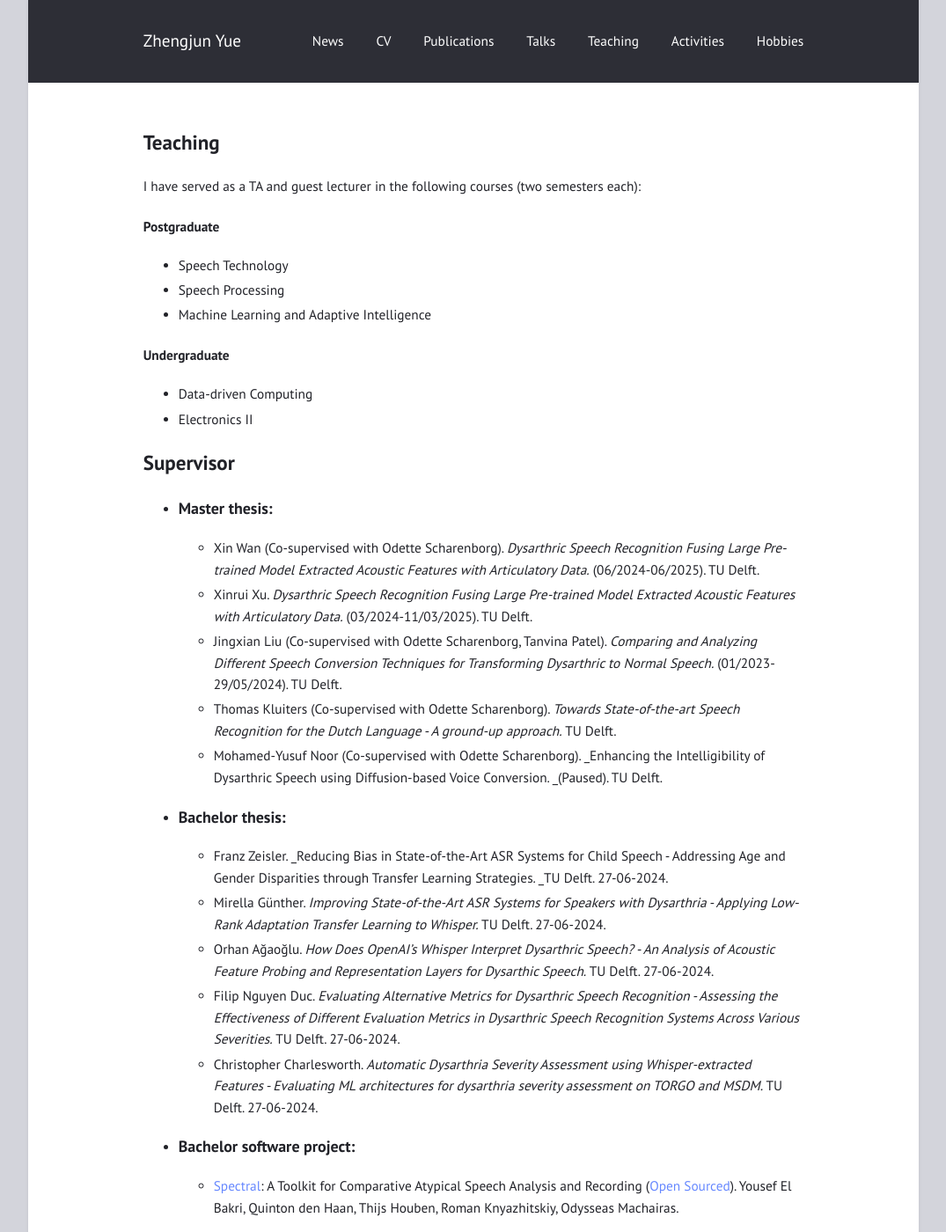
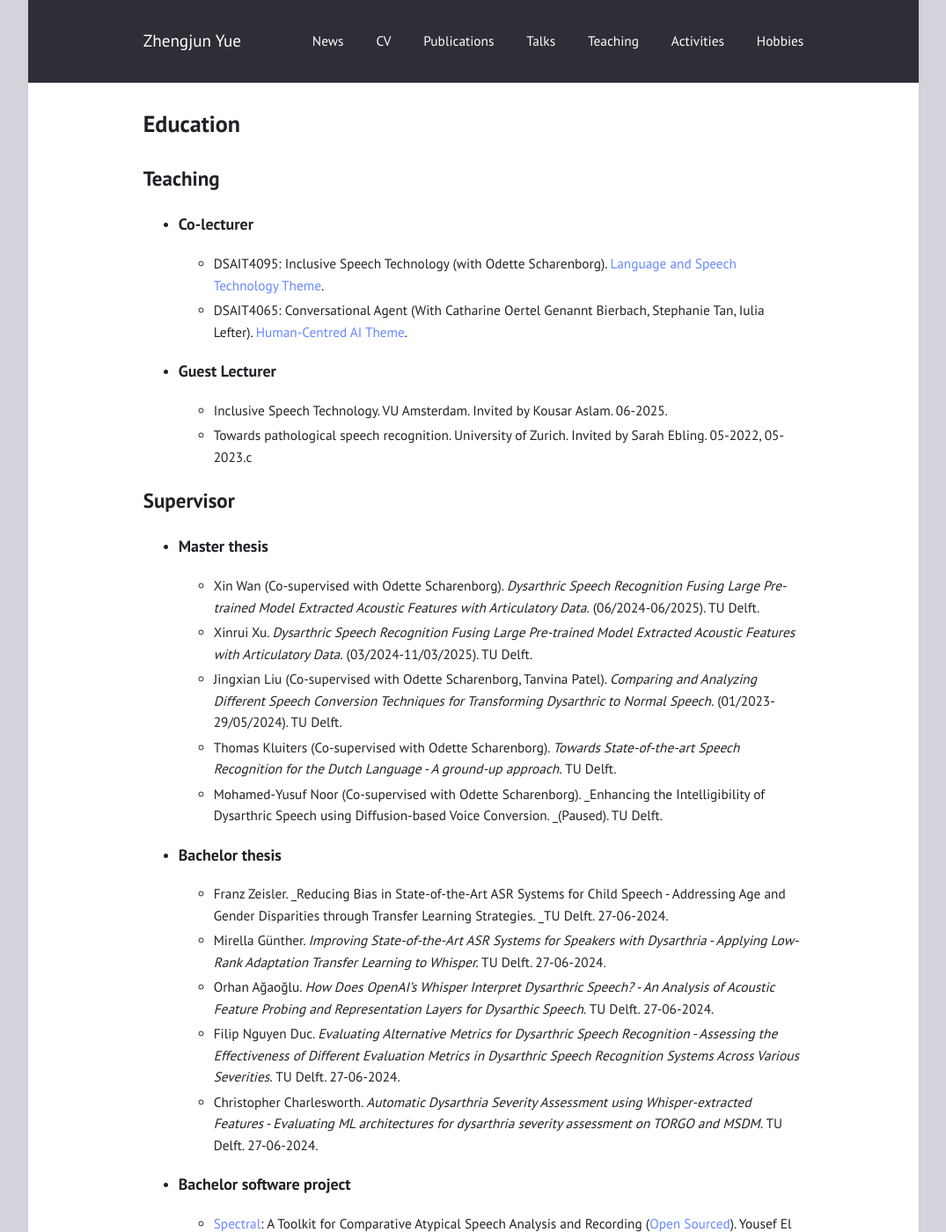
Before and after one commit to zhengjunyue/zhengjunyue.github.io, a Jekyll site: the page built from teaching.md, in a window 1280 px wide and 1400 px high. Shown: the whole window at 88% size, without its empty margins (102-1177 px from the left). Built offline with Jekyll 4.4.1, drawn with Linux system fonts in a browser that asks for light colours.

Commit message:
Update teaching.md

```diff
--- a/teaching.md
+++ b/teaching.md
@@ -1,41 +1,39 @@
 ---
 layout: page
-title: ""
+title: "Education"
 ---
 
 ## Teaching ##
-I have served as a TA and guest lecturer in the following courses (two semesters each):
 
-#### Postgraduate ####
-* Speech Technology
-* Speech Processing
-* Machine Learning and Adaptive Intelligence
+* ### Co-lecturer ###
+  - DSAIT4095: Inclusive Speech Technology (with Odette Scharenborg). [Language and Speech Technology Theme](https://www.tudelft.nl/onderwijs/opleidingen/masters/dsait/msc-data-science-and-artificial-intelligence-technology/programme/themes/language-and-speech-technology).
+  - DSAIT4065: Conversational Agent (With Catharine Oertel Genannt Bierbach, Stephanie Tan, Iulia Lefter). [Human-Centred AI Theme](https://www.tudelft.nl/onderwijs/opleidingen/masters/dsait/msc-data-science-and-artificial-intelligence-technology/programme/themes/human-centred-ai).
 
-#### Undergraduate ####
-* Data-driven Computing
-* Electronics II
+* ### Guest Lecturer ###
+  - Inclusive Speech Technology. VU Amsterdam. Invited by Kousar Aslam. 06-2025.
+  - Towards pathological speech recognition. University of Zurich. Invited by Sarah Ebling. 05-2022, 05-2023.c
 
 
-## Supervisor
-* ### Master thesis:
+## Supervisor ##
+* ### Master thesis ###
    - Xin Wan (Co-supervised with Odette Scharenborg). _Dysarthric Speech Recognition Fusing Large Pre-trained Model Extracted Acoustic Features with Articulatory Data._ (06/2024-06/2025). TU Delft.
    - Xinrui Xu. _Dysarthric Speech Recognition Fusing Large Pre-trained Model Extracted Acoustic Features with Articulatory Data._ (03/2024-11/03/2025). TU Delft.
    - Jingxian Liu (Co-supervised with Odette Scharenborg, Tanvina Patel). _Comparing and Analyzing Different Speech Conversion Techniques for Transforming Dysarthric to Normal Speech._ (01/2023-29/05/2024). TU Delft.
    - Thomas Kluiters (Co-supervised with Odette Scharenborg). _Towards State-of-the-art Speech Recognition for the Dutch Language - A ground-up approach._ TU Delft.
    - Mohamed-Yusuf Noor (Co-supervised with Odette Scharenborg). _Enhancing the Intelligibility of Dysarthric Speech using Diffusion-based Voice Conversion. _(Paused). TU Delft.
 
-* ### Bachelor thesis:
+* ### Bachelor thesis ###
    - Franz Zeisler. _Reducing Bias in State-of-the-Art ASR Systems for Child Speech - Addressing Age and Gender Disparities through Transfer Learning Strategies. _TU Delft. 27-06-2024.
    - Mirella Günther. _Improving State-of-the-Art ASR Systems for Speakers with Dysarthria - Applying Low-Rank Adaptation Transfer Learning to Whisper._ TU Delft. 27-06-2024.
    - Orhan Ağaoğlu. _How Does OpenAI’s Whisper Interpret Dysarthric Speech? - An Analysis of Acoustic Feature Probing and Representation Layers for Dysarthic Speech._ TU Delft. 27-06-2024.
    - Filip Nguyen Duc. _Evaluating Alternative Metrics for Dysarthric Speech Recognition - Assessing the Effectiveness of Different Evaluation Metrics in Dysarthric Speech Recognition Systems Across Various Severities._ TU Delft. 27-06-2024.
    - Christopher Charlesworth. _Automatic Dysarthria Severity Assessment using Whisper-extracted Features - Evaluating ML architectures for dysarthria severity assessment on TORGO and MSDM._ TU Delft. 27-06-2024.
 
-* ### Bachelor software project:
+* ### Bachelor software project ###
    - [Spectral](https://spectral.ewi.tudelft.nl/): A Toolkit for Comparative Atypical Speech Analysis and Recording ([Open Sourced](https://github.com/TU-Delft-SALT-Group/spectral/blob/main/README.md)). Yousef El Bakri, Quinton den Haan, Thijs Houben, Roman Knyazhitskiy, Odysseas Machairas.
 
-## Examiner
-* ### Master Defence
+## Examiner ##
+* ### Master Defence ###
    - Selena Mendez. _Backdoor Attacks in Active Learning - An Extensive Analysis of Backdoor Injection in Active Learning-Trained Computer Vision Models._ (Supervisors: Georgios Smaragdakis, Stjepan Picek, Stefanos Koffas). TU Delft. 17-04-2025.
    - Xinrui Xu. _Dysarthric Speech Recognition Fusing Large Pre-trained Model Extracted Acoustic Features with Articulatory Data._ (Supervisors: Zhengjun Yue, Odette Scharenborg). TU Delft. 11-03-2025
    - Ee Xuan Tan. _Empowering Users to Handle Misinformation in Podcasts._ (Supervisor: Ujwal Gadiraju). TU Delft. 13-12-2024.
@@ -46,5 +44,5 @@
    - Bram Pronk. _APPROACHES FOR MAPPING UNIQUE PHENOTYPE SCREENS TO A GENETIC INTERACTION NETWORK._ (Supervisors: Lodewyk F.A. Wessels, Guizela H. Prince, Joana de Pinho Goncalves). TU Delft. 08-09-2023.
    - Rembrandt Oltmans. _Clearing the Air - An Exploration of Pulmonologists' Needs and Intents in Explainable AI Solutions for Respiratory Medicine._ (Supervisors: Jie Yang, Christoph Lofi, Jiwon Jung). TU Delft. 31-08-2023.
 
-* ### Bachelor Defence
-* ### Software Project
+* ### Bachelor Defence ###
+* ### Software Project ###
```
